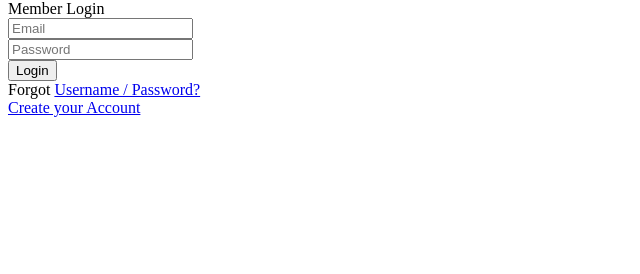
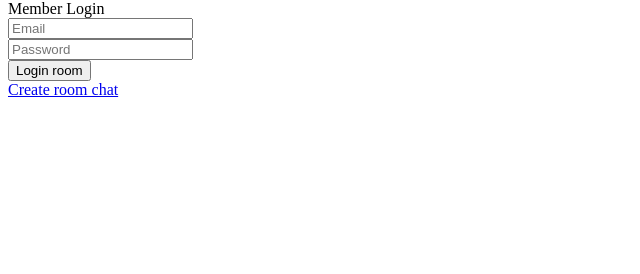
Before and after one commit to kikyo2006/simplechat-aiohttp, a Python web app: template templates/chat/room.html in a window 1280 px wide. Shown: the part 26-300 px from the top of the page, without its empty margins (0-640 px from the left). Run offline with Jinja, Linux system fonts and the light colour scheme; the template is opened without the code that fills it, so the values that code supplies are empty; some libraries are stand-ins or nearby versions.

Commit message:
update base.html

```diff
--- a/templates/base.html
+++ b/templates/base.html
@@ -26,8 +26,43 @@
 	<div class="limiter">
 		<div class="container-login100">
 			<div class="wrap-login100">
-                {% block main %}
-                {% endblock %}
+                <div class="login100-pic js-tilt" data-tilt>
+					<img src="{{ url('media', filename='images/img-01.png') }}" alt="IMG">
+				</div>
+    <form class="login100-form validate-form">
+					<span class="login100-form-title">
+						Member Login
+					</span>
+
+					<div class="wrap-input100 validate-input" data-validate = "Valid email is required: ex@abc.xyz">
+						<input class="input100" type="text" name="email" placeholder="Email">
+						<span class="focus-input100"></span>
+						<span class="symbol-input100">
+							<i class="fa fa-envelope" aria-hidden="true"></i>
+						</span>
+					</div>
+
+					<div class="wrap-input100 validate-input" data-validate = "Password is required">
+						<input class="input100" type="password" name="pass" placeholder="Password">
+						<span class="focus-input100"></span>
+						<span class="symbol-input100">
+							<i class="fa fa-lock" aria-hidden="true"></i>
+						</span>
+					</div>
+
+					<div class="container-login100-form-btn">
+						<button class="login100-form-btn">
+							Login room
+						</button>
+					</div>
+
+					<div class="text-center p-t-136">
+						<a class="txt2" href="#">
+							Create room chat
+							<i class="fa fa-long-arrow-right m-l-5" aria-hidden="true"></i>
+						</a>
+					</div>
+				</form>
 			</div>
 		</div>
 	</div>
--- a/templates/chat/room.html
+++ b/templates/chat/room.html
@@ -1,50 +1,7 @@
 {% extends "base.html" %}
 
-{% block main %}
-    <div class="login100-pic js-tilt" data-tilt>
-					<img src="{{ url('media', filename='images/img-01.png') }}" alt="IMG">
-				</div>
-    <form class="login100-form validate-form">
-					<span class="login100-form-title">
-						Member Login
-					</span>
+{% block title %}Đăng nhập vào room chat{% endblock %}
 
-					<div class="wrap-input100 validate-input" data-validate = "Valid email is required: ex@abc.xyz">
-						<input class="input100" type="text" name="email" placeholder="Email">
-						<span class="focus-input100"></span>
-						<span class="symbol-input100">
-							<i class="fa fa-envelope" aria-hidden="true"></i>
-						</span>
-					</div>
-
-					<div class="wrap-input100 validate-input" data-validate = "Password is required">
-						<input class="input100" type="password" name="pass" placeholder="Password">
-						<span class="focus-input100"></span>
-						<span class="symbol-input100">
-							<i class="fa fa-lock" aria-hidden="true"></i>
-						</span>
-					</div>
-
-					<div class="container-login100-form-btn">
-						<button class="login100-form-btn">
-							Login
-						</button>
-					</div>
-
-					<div class="text-center p-t-12">
-						<span class="txt1">
-							Forgot
-						</span>
-						<a class="txt2" href="#">
-							Username / Password?
-						</a>
-					</div>
-
-					<div class="text-center p-t-136">
-						<a class="txt2" href="#">
-							Create your Account
-							<i class="fa fa-long-arrow-right m-l-5" aria-hidden="true"></i>
-						</a>
-					</div>
-				</form>
+{% block body_content %}
+    {{ content }}
 {% endblock %}
```
